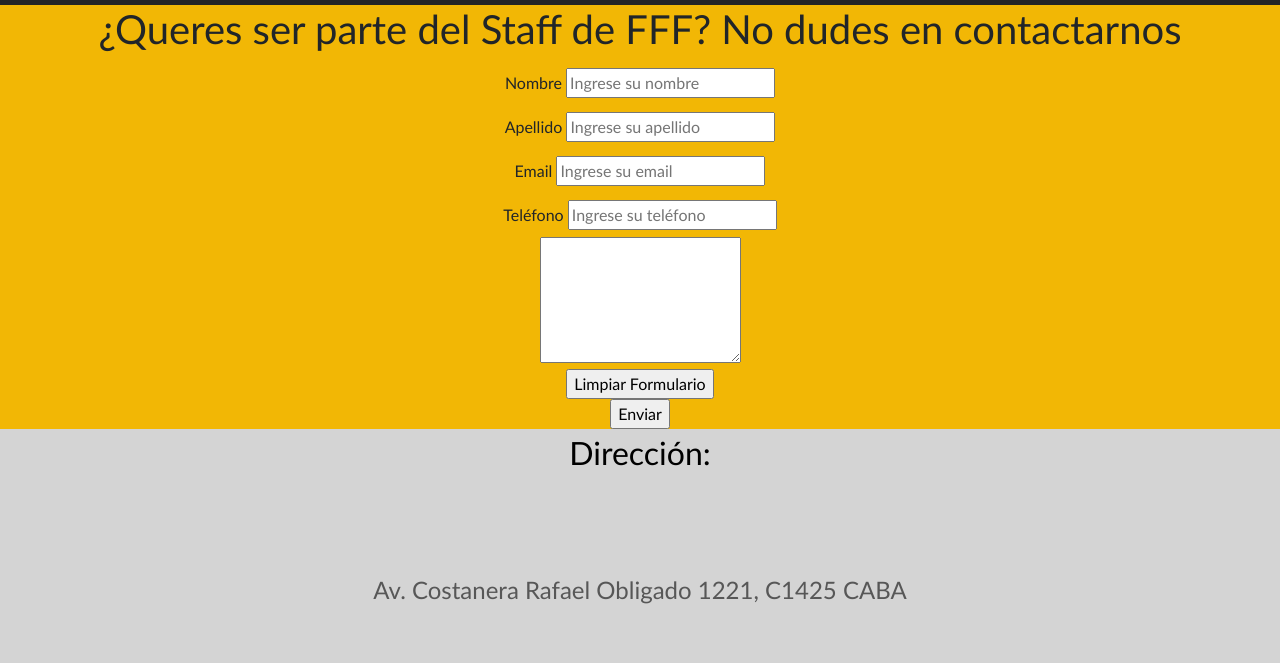
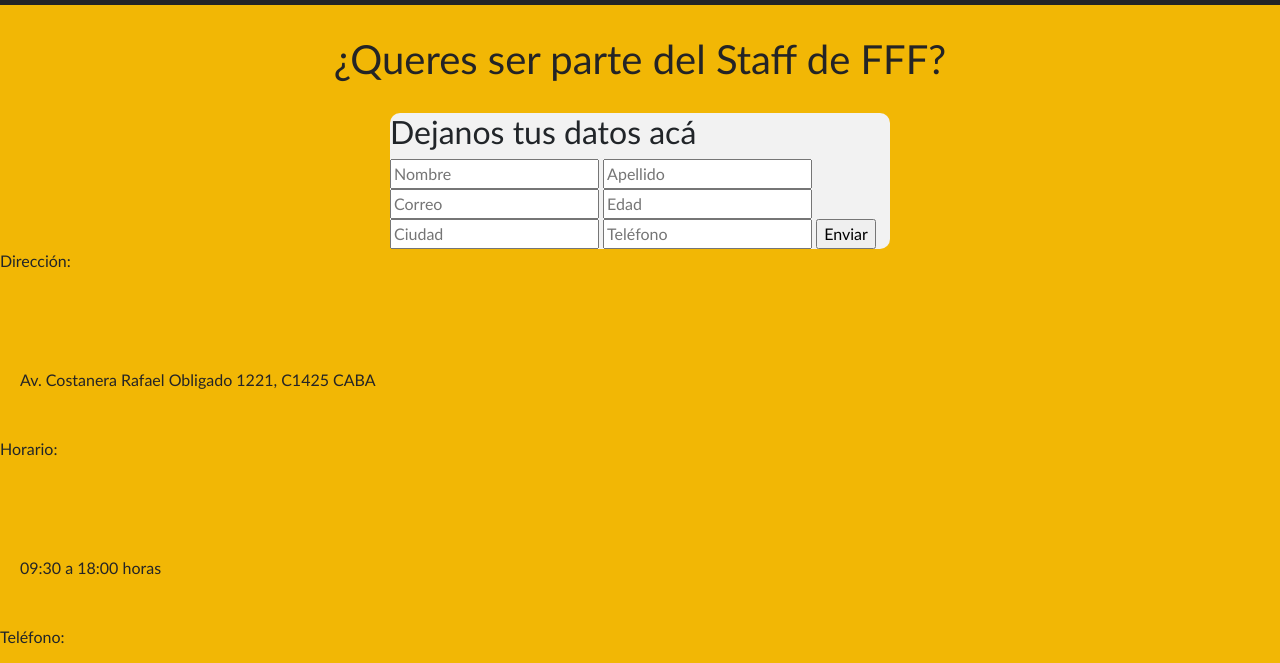
Before and after one commit to gustavovelazco/repositorio-figfanfest, a plain HTML site: page pages/contacto.html in a window 1280 px wide. Shown: the part 1026-1689 px from the top of the page. Drawn offline with nearby package versions, Linux system fonts and the light colour scheme.

Commit message:
se trabaja en el form de la pagina de contactos

```diff
--- a/css/estilos.css
+++ b/css/estilos.css
@@ -331,6 +331,25 @@ h1 .title{
 
 /*Contacto*/
 
+.titulo-form{
+    color: #242426;
+    text-align: center;
+    margin: 30px;
+}
+
+.form-register{
+    width: 95%;
+    max-width: 500px;
+    margin: auto;
+    background-color: #F2F2F2;
+    border-radius: 10px;
+}
+.form
+
+
+
+
+/*
 main{
     text-align: center;
 }
@@ -339,7 +358,7 @@ main{
     margin:10px auto;
 }
 .formulario form label input{
-    border-radius: 20px;
+    border-radius: 30px;
 }
 .contenedorInfo{
     background-color: rgb(212, 212, 212);
@@ -357,3 +376,4 @@ main{
     font-weight: 100;
     font-size: 1.5rem;
 }
+*/
--- a/pages/contacto.html
+++ b/pages/contacto.html
@@ -50,9 +50,23 @@
         </header>
 
         <main>
-            <h1>¿Queres ser parte del Staff de FFF? No dudes en contactarnos</h1>
-            <div class="formulario">
-                <form action="./404.html">
+            <h1 class="titulo-form">¿Queres ser parte del Staff de FFF?</h1>
+                <form action="./404.html" method="post" class="form-register">
+                    <div class="form">
+                        <h2 class="form-titulo">Dejanos tus datos acá</h2>
+                            <div class="contenedor-inputs">
+                                <input type="text" placeholder="Nombre" class="input-48" required>
+                                <input type="text" placeholder="Apellido" class="input-48" required>
+                                <input type="email" placeholder="Correo"class="input-100" required>
+                                <input type="text" placeholder="Edad" class="input-48" required>
+                                <input type="text" placeholder="Ciudad" class="input-48" required>
+                                <input type="text" placeholder="Teléfono"class="input-100" required>
+                                <input type="submit" value="Enviar" class="btn-enviar" required>
+                            </div>
+                    </div>
+                </form>
+
+                    <!--
                     <div>
                         <label for="Nombre">Nombre</label>
                         <input id="nombre" type="text" placeholder="Ingrese su nombre" required>
@@ -77,8 +91,8 @@
                         <br>
                         <input type="submit" value="Enviar">
                     </div>
-                </form>
-            </div>
+                    -->
+
                 <div class="contenedorInfo">
                     <p class="titulo">Dirección:</p>
                     <p class="info">Av. Costanera Rafael Obligado 1221, C1425 CABA</p>
@@ -93,8 +107,8 @@
                 <div>
                     <iframe src="https://www.google.com/maps/embed?pb=!1m14!1m8!1m3!1d13141.311791194985!2d-58.3964098!3d-34.5705676!3m2!1i1024!2i768!4f13.1!3m3!1m2!1s0x95bcb569a4bcdd35%3A0x558fa1541e2b1c2a!2sCentro%20Costa%20Salguero!5e0!3m2!1ses!2sar!4v1687305413767!5m2!1ses!2sar" width="600" height="450" style="border:0;" allowfullscreen="" loading="lazy" referrerpolicy="no-referrer-when-downgrade"></iframe>
                 </div>
+        </main>
 
-        </main>
         <!-- FOOTER -->
         <footer class="pie-pagina">
             <div class="grupo-1">
```
Also changed, not shown: 1 other file.
